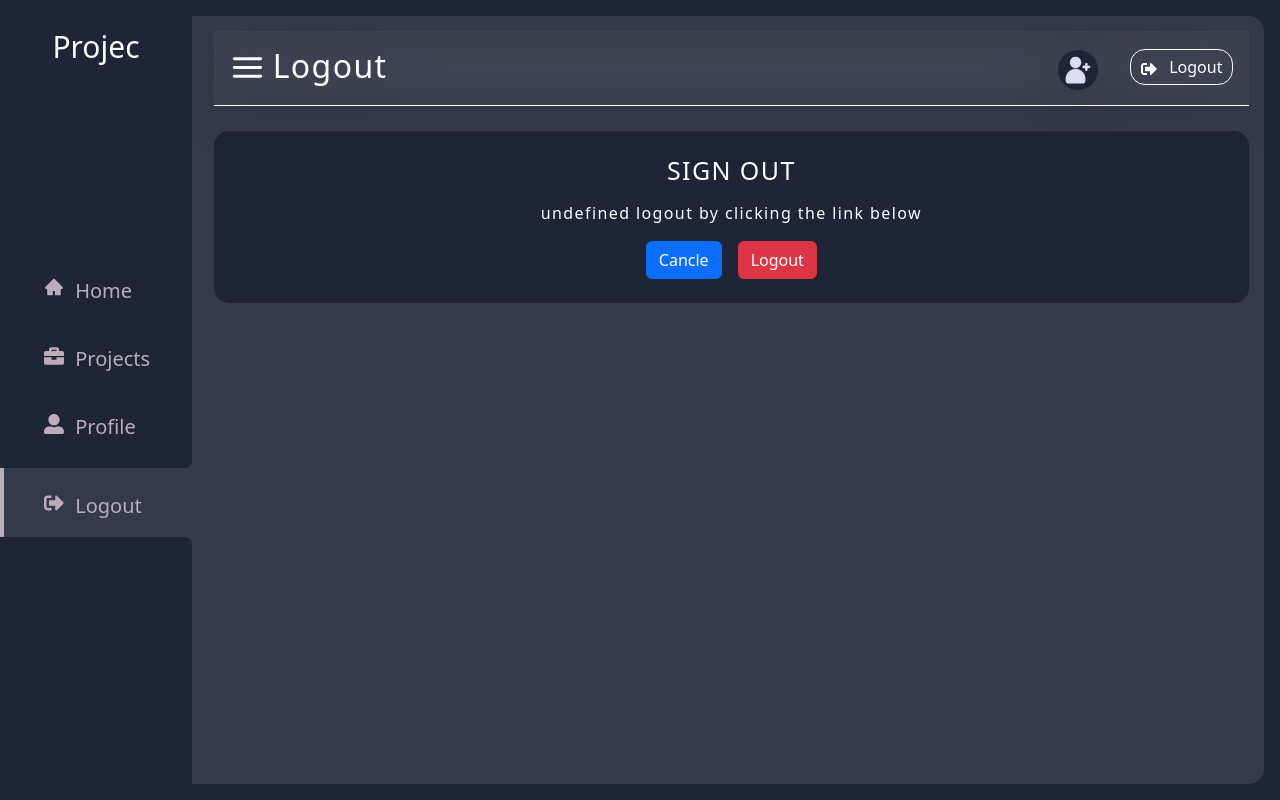
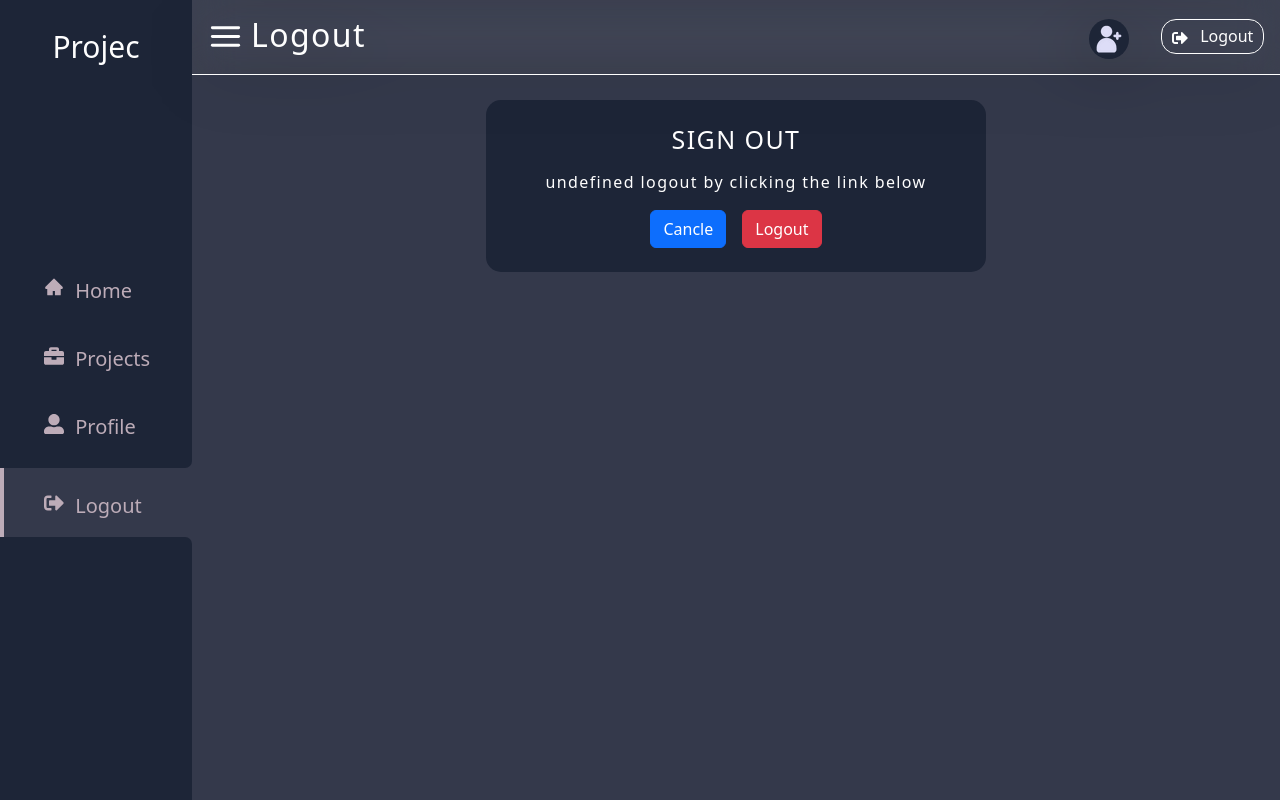
Before and after one commit to G-GraceCode/Projec-M-S, a React (Vite) app in the folder frontend/: page /logout in a window 1280 px wide. Built offline with nearby package versions, Linux system fonts and the light colour scheme; no server answers.

Commit message:
Update 5 files

```diff
--- a/frontend/src/components/Layout/Logout.jsx
+++ b/frontend/src/components/Layout/Logout.jsx
@@ -45,6 +45,8 @@ const Signout = styled.div`
   text-align: center;
   background-color: var(--color-bg-2);
   padding: 0rem 1rem;
+  width: min(900px, 500px);
+  margin: auto;
 
   border-radius: var(--border-radius);
   & > .logoutContent {
--- a/frontend/src/pages/LogoutPage.jsx
+++ b/frontend/src/pages/LogoutPage.jsx
@@ -3,8 +3,8 @@ import Logout from "../components/Layout/Logout";
 
 const LogOutPage = () => {
   return (
-    <Dashboard className="">
-      <Container>
+    <Dashboard className="general">
+      <Container className="container-g ">
         <Logout />
       </Container>
     </Dashboard>
@@ -13,20 +13,6 @@ const LogOutPage = () => {
 
 export default LogOutPage;
 
-const Dashboard = styled.div`
-  background-color: var(--color-bg-2);
-  height: 100dvh;
-  width: 100dvw;
-  padding: var(--mb-1);
-`;
+const Dashboard = styled.div``;
 
-const Container = styled.div`
-  background-color: var(--color-bg);
-  width: 100%;
-  min-height: 100%;
-  border-radius: var(--border-radius);
-  padding: 1.2%;
-  & .content {
-    margin-left: 15%;
-  }
-`;
+const Container = styled.div``;
--- a/frontend/src/pages/Project.jsx
+++ b/frontend/src/pages/Project.jsx
@@ -7,8 +7,8 @@ const Project = () => {
   const [active, setActive] = useState("");
 
   return (
-    <Dashboard className="">
-      <Container>
+    <Dashboard className="general">
+      <Container className="container-g">
         <Projects present={() => setActive("active")} />
       </Container>
       {active && <CreateProject close={() => setActive("")} />}
@@ -18,24 +18,6 @@ const Project = () => {
 
 export default Project;
 
-const Dashboard = styled.div`
-  background-color: var(--color-bg-2);
-  height: 100dvh;
-  width: 100dvw;
-  padding: var(--mb-1);
-  position: relative;
-`;
+const Dashboard = styled.div``;
 
-const Container = styled.div`
-  background-color: var(--color-bg);
-  width: 100%;
-  height: 100%;
-  border-radius: var(--border-radius);
-  padding: 1.2%;
-  .content {
-    margin-left: 15%;
-    position: relative;
-    height: 100%;
-    overflow-y: scroll;
-  }
-`;
+const Container = styled.div``;
--- a/frontend/src/pages/SettingProfile.jsx
+++ b/frontend/src/pages/SettingProfile.jsx
@@ -3,8 +3,8 @@ import Profile from "../components/Layout/Profile";
 
 const SettingProfile = () => {
   return (
-    <Dashboard className="">
-      <Container>
+    <Dashboard className="general">
+      <Container className="container-g">
         <Profile />
       </Container>
     </Dashboard>
@@ -13,23 +13,6 @@ const SettingProfile = () => {
 
 export default SettingProfile;
 
-const Dashboard = styled.div`
-  background-color: var(--color-bg-2);
-  height: 100dvh;
-  width: 100dvw;
-  padding: var(--mb-1);
-`;
+const Dashboard = styled.div``;
 
-const Container = styled.div`
-  background-color: var(--color-bg);
-  width: 100%;
-  min-height: 100%;
-  border-radius: var(--border-radius);
-  padding: 1.2%;
-  & .content {
-    margin-left: 15%;
-    position: relative;
-    height: 100%;
-    overflow-y: scroll;
-  }
-`;
+const Container = styled.div``;
--- a/frontend/src/pages/ViewProject.jsx
+++ b/frontend/src/pages/ViewProject.jsx
@@ -3,8 +3,8 @@ import View from "../components/Layout/View";
 
 const LogOutPage = () => {
   return (
-    <Dashboard className="">
-      <Container>
+    <Dashboard className="general">
+      <Container className="container-g">
         <View />
       </Container>
     </Dashboard>
@@ -13,23 +13,6 @@ const LogOutPage = () => {
 
 export default LogOutPage;
 
-const Dashboard = styled.div`
-  background-color: var(--color-bg-2);
-  height: 100dvh;
-  width: 100dvw;
-  padding: var(--mb-1);
-`;
+const Dashboard = styled.div``;
 
-const Container = styled.div`
-  background-color: var(--color-bg);
-  width: 100%;
-  height: 100%;
-  border-radius: var(--border-radius);
-  padding: 1.2%;
-  overflow-y: hidden;
-  & .content {
-    margin-left: 15%;
-    height: 100%;
-    overflow-y: scroll;
-  }
-`;
+const Container = styled.div``;
```
